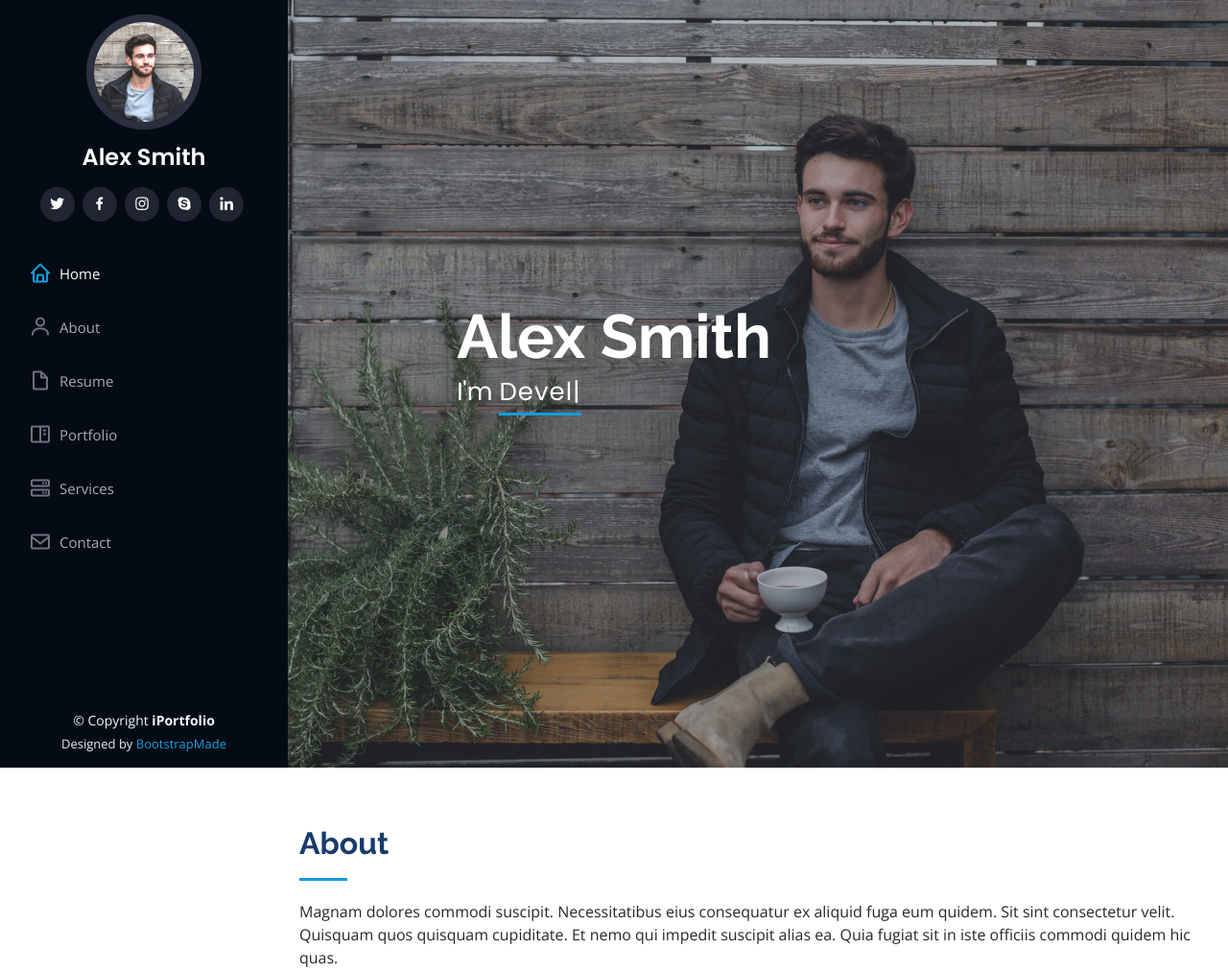
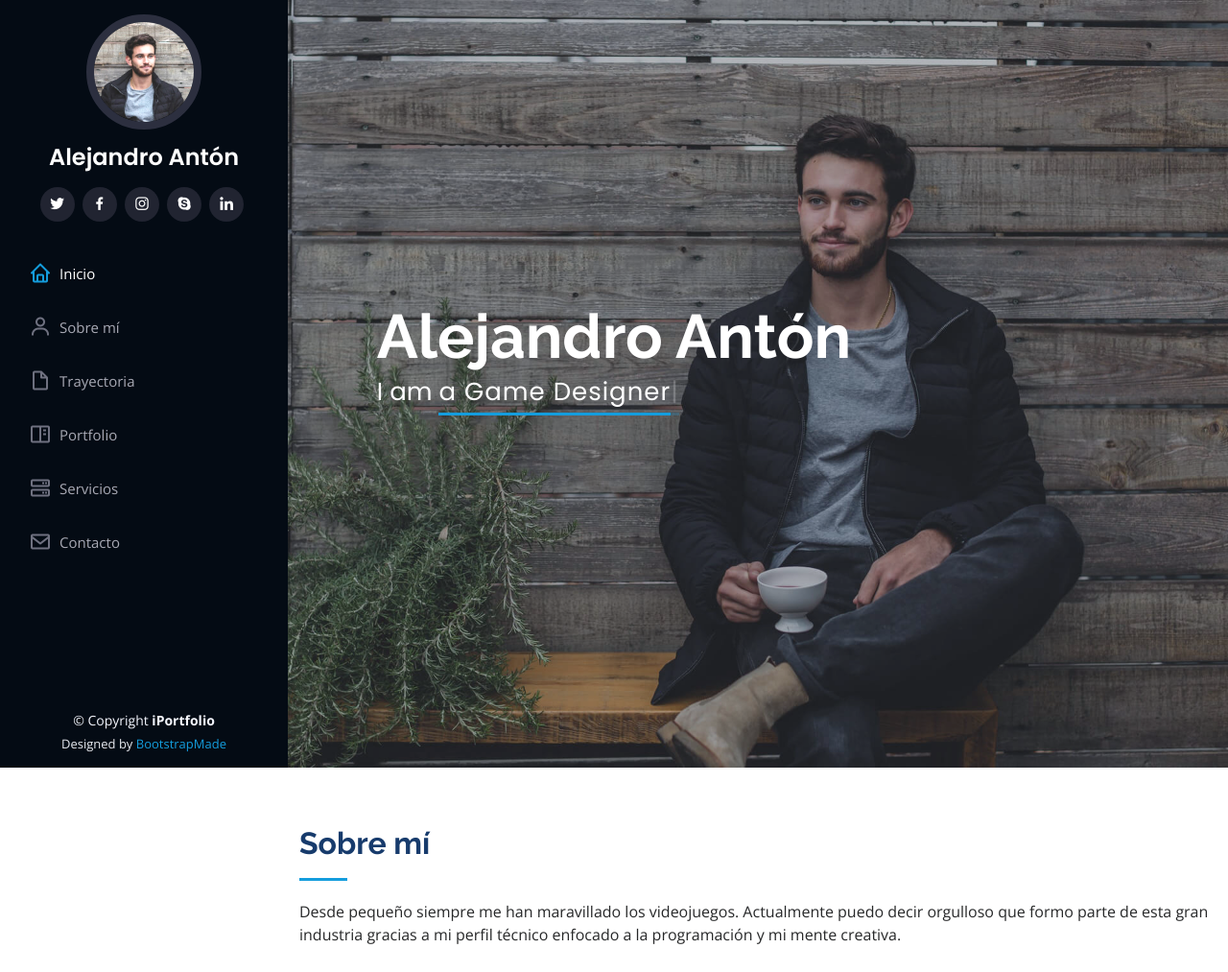
Before and after one commit to aantonb2018/AlejandroAnton, a plain HTML site: page index.html in a window 1280 px wide. Shown: the top 1013 px of the page at 96% size. Drawn offline with nearby package versions, Linux system fonts and the light colour scheme.

Commit message:
[Portfolio] About1.0
Comenzando a añadir la información del apartado about y con la posiblidad de leer JSONS de varias lenguas.

```diff
--- /dev/null
+++ b/assets/language/en.json
@@ -0,0 +1,11 @@
+{
+   "home": "Home",
+   "about": "About",
+   "resume": "Resume",
+   "portfolio": "Portfolio",
+   "services": "Services",
+   "contact": "Contact",
+   "textAbout1": "Since I was little I have always been amazed by video games. Currently I can proudly say that I'm part of this great industry thanks to my technical profile focused on programming and my creative mind.",
+   "textAbout2":"Game Developer and Programmer",
+   "textAbout3": "Thanks to my studies at the URJC's Game Design and Development Bachelor I can defend myself in all areas of game development, from the game design itself going through the art/assets creation and implementing the mechanics and developing the game as a whole. I see myself as a programmer, obviously specialized in game development. But I also want to improve my writing and 3D modelling skills as I enjoy this disciplines and as I see them as fundamental parts for the quality of my future personal and professional projects."
+}
--- /dev/null
+++ b/assets/language/es.json
@@ -0,0 +1,13 @@
+{
+    "home": "Inicio",
+    "about": "Sobre mí",
+    "resume": "Trayectoria",
+    "portfolio": "Portfolio",
+    "services": "Servicios",
+    "contact": "Contacto",
+    "textAbout1": "Desde pequeño siempre me han maravillado los videojuegos. Actualmente puedo decir orgulloso que formo parte de esta gran industria gracias a mi perfil técnico enfocado a la programación y mi mente creativa.",
+    "textAbout2": "Desarrollador de Videojuegos y Programador",
+    "textAbout3": "Gracias a mis estudios en el Grado de Diseño y Desarrollo de Videojuegos de la URJC soy capaz de trabajar en todas las áreas que conciernen al desarrollo de videojuegos, desde el diseño del juego en si mismo pasando por la creación de arte/assets y terminando con la implementación de las mecánicas y el desarrollo del juego como tal. Me veo a mi mismo como un programador, obviamente especializado en el desarrollo de videojuegos. Pero también quiero mejorar mis dotes con la escritura y el modelado 3D puesto que no solo es que me gusten estas disciplinas sino que las veo como una parte fundamental para la calidad de mis futuros proyectos tanto en el ámbito personal como profesional."
+
+
+ }
--- a/index.html
+++ b/index.html
@@ -5,7 +5,7 @@
   <meta charset="utf-8">
   <meta content="width=device-width, initial-scale=1.0" name="viewport">
 
-  <title>iPortfolio Bootstrap Template - Index</title>
+  <title>Alejandro Antón Portfolio</title>
   <meta content="" name="description">
   <meta content="" name="keywords">
 
@@ -33,6 +33,75 @@
   * Author: BootstrapMade.com
   * License: https://bootstrapmade.com/license/
   ======================================================== -->
+  <!--
+  <script>
+    var language;
+    function getLanguage() {
+    (localStorage.getItem('language') == null) ? setLanguage('en') : false;
+    $.ajax({
+    url:  '/language/' +  localStorage.getItem('language') + '.json',
+    dataType: 'json', async: false, dataType: 'json',
+    success: function (lang) { language = lang } });
+    }
+
+    function setLanguage(lang) {
+    localStorage.setItem('language', lang);
+    }
+    </script>
+    <script src="https://ajax.googleapis.com/ajax/libs/jquery/3.2.1/jquery.min.js"></script>
+    <script>
+
+    $(document).ready(function(){
+      $('#div1').text(language.test);
+    });
+
+
+  </script>-->
+  <script type="text/javascript" src="http://ajax.googleapis.com/ajax/libs/jquery/1.6.2/jquery.min.js"> </script>
+
+  <script>
+
+    $(document).ready(function(){
+      console.log("Voy a escribir test");
+      $.getJSON('/assets/language/es.json', function(data) {
+        $("<span>" + data.home + "</span>").appendTo("#homeMenu");
+        $("<span>" + data.about + "</span>").appendTo("#aboutMenu");
+        $("<span>" + data.resume + "</span>").appendTo("#resumeMenu");
+        $("<span>" + data.portfolio + "</span>").appendTo("#portfolioMenu");
+        $("<span>" + data.services + "</span>").appendTo("#servicesMenu");
+        $("<span>" + data.contact + "</span>").appendTo("#contactMenu");
+        $("<h2>" + data.about + "</h2>").appendTo("#aboutPage");
+        $("<p>" + data.textAbout1 + "</p>").appendTo("#aboutPage");
+        $("<h3>" + data.textAbout2 + "</h3>").appendTo("#aboutPage2");
+        $("<p>" + data.textAbout3 + "</p>").appendTo("#aboutPage2");
+      });
+      console.log("Ya he escrito test");
+    });
+
+  </script>
+
+  <script>
+
+    $(function() {
+
+      var test;
+
+      $.getJSON('/assets/language/en.json', function(data) {
+        /*
+          $.each(data.test, function(i, f) {
+              test = "<tr>" + "<td>" + f.firstName + "</td>" +
+              "<td>" + f.lastName + "</td>" + "<td>" + f.job + "</td>" + "<td>" + f.roll + "</td>" + "</tr>"
+              $(tblRow).appendTo("#userdata tbody");
+          });
+        */
+        test = data.test;
+        $(test).appendTo("#div1");
+
+
+      });
+
+    });
+  </script>
 </head>
 
 <body>
@@ -46,7 +115,7 @@
 
       <div class="profile">
         <img src="assets/img/profile-img.jpg" alt="" class="img-fluid rounded-circle">
-        <h1 class="text-light"><a href="index.html">Alex Smith</a></h1>
+        <h1 class="text-light"><a href="index.html">Alejandro Antón</a></h1>
         <div class="social-links mt-3 text-center">
           <a href="#" class="twitter"><i class="bx bxl-twitter"></i></a>
           <a href="#" class="facebook"><i class="bx bxl-facebook"></i></a>
@@ -58,22 +127,24 @@
 
       <nav id="navbar" class="nav-menu navbar">
         <ul>
-          <li><a href="#hero" class="nav-link scrollto active"><i class="bx bx-home"></i> <span>Home</span></a></li>
-          <li><a href="#about" class="nav-link scrollto"><i class="bx bx-user"></i> <span>About</span></a></li>
-          <li><a href="#resume" class="nav-link scrollto"><i class="bx bx-file-blank"></i> <span>Resume</span></a></li>
-          <li><a href="#portfolio" class="nav-link scrollto"><i class="bx bx-book-content"></i> <span>Portfolio</span></a></li>
-          <li><a href="#services" class="nav-link scrollto"><i class="bx bx-server"></i> <span>Services</span></a></li>
-          <li><a href="#contact" class="nav-link scrollto"><i class="bx bx-envelope"></i> <span>Contact</span></a></li>
+          <li><a id="homeMenu" href="#hero" class="nav-link scrollto active"><i class="bx bx-home"></i> </a></li>
+          <li><a id="aboutMenu" href="#about" class="nav-link scrollto"><i class="bx bx-user"></i> </a></li>
+          <li><a id="resumeMenu" href="#resume" class="nav-link scrollto"><i class="bx bx-file-blank"></i> </a></li>
+          <li><a id="portfolioMenu" href="#portfolio" class="nav-link scrollto"><i class="bx bx-book-content"></i> </a></li>
+          <li><a id="servicesMenu" href="#services" class="nav-link scrollto"><i class="bx bx-server"></i> </a></li>
+          <li><a id="contactMenu" href="#contact" class="nav-link scrollto"><i class="bx bx-envelope"></i> </a></li>
         </ul>
       </nav><!-- .nav-menu -->
     </div>
   </header><!-- End Header -->
 
+
   <!-- ======= Hero Section ======= -->
   <section id="hero" class="d-flex flex-column justify-content-center align-items-center">
     <div class="hero-container" data-aos="fade-in">
-      <h1>Alex Smith</h1>
-      <p>I'm <span class="typed" data-typed-items="Designer, Developer, Freelancer, Photographer"></span></p>
+      <h1>Alejandro Antón</h1>
+      <!--<p id="typed1">I'm <span class="typed" data-typed-items="Game Designer, Scriptwriter, Programmer, 3D Artist, Animator"></span></p>-->
+      <p>I am <span class="typed" data-typed-items="a Programmer, a Game Designer, a Scriptwriter, a 3D Artist, an Animator"></span></p>
     </div>
   </section><!-- End Hero -->
 
@@ -83,16 +154,14 @@
     <section id="about" class="about">
       <div class="container">
 
-        <div class="section-title">
-          <h2>About</h2>
-          <p>Magnam dolores commodi suscipit. Necessitatibus eius consequatur ex aliquid fuga eum quidem. Sit sint consectetur velit. Quisquam quos quisquam cupiditate. Et nemo qui impedit suscipit alias ea. Quia fugiat sit in iste officiis commodi quidem hic quas.</p>
+        <div id="aboutPage" class="section-title">
         </div>
 
         <div class="row">
           <div class="col-lg-4" data-aos="fade-right">
             <img src="assets/img/profile-img.jpg" class="img-fluid" alt="">
           </div>
-          <div class="col-lg-8 pt-4 pt-lg-0 content" data-aos="fade-left">
+          <div id="aboutPage2" class="col-lg-8 pt-4 pt-lg-0 content" data-aos="fade-left">
             <h3>UI/UX Designer &amp; Web Developer.</h3>
             <p class="fst-italic">
               Lorem ipsum dolor sit amet, consectetur adipiscing elit, sed do eiusmod tempor incididunt ut labore et dolore
```
